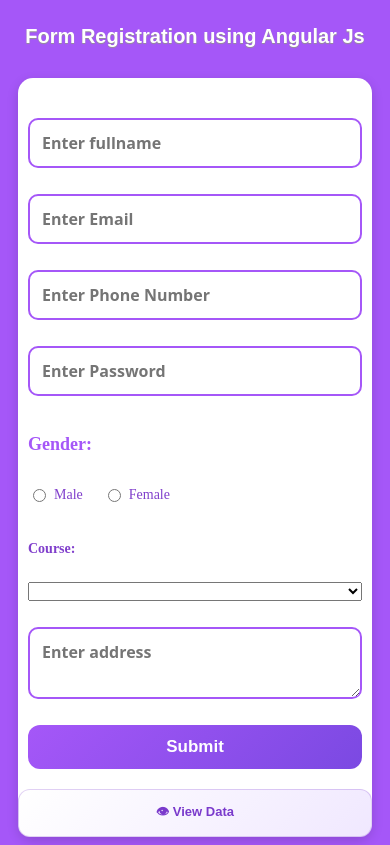
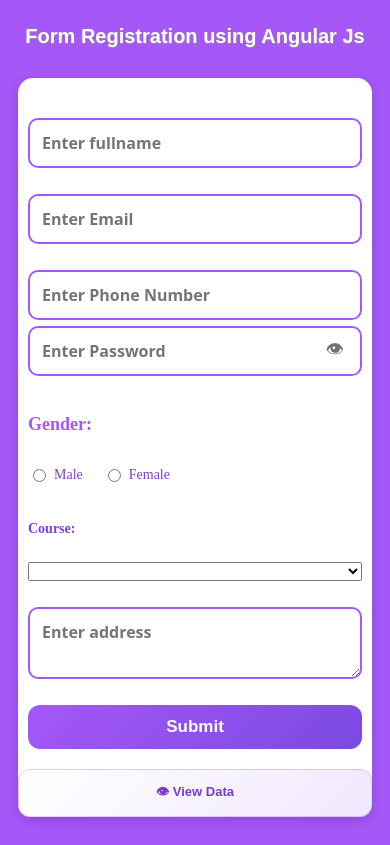
Before and after one commit to Yash090706/AngularJs-Crud-Operation, a plain HTML site: page frontend/index.html in a window 390 px wide. Drawn offline with nearby package versions, Linux system fonts and the light colour scheme.

Commit message:
Mobile responsive minimal fixes

```diff
--- a/frontend/index.html
+++ b/frontend/index.html
@@ -52,6 +52,7 @@
             ng-show="RegForm.phone.$touched && RegForm.phone.$invalid"
             >Phone Number upto 10 digits allowed</span
           >
+          <div class="password-wrap">
             <input
               type="password"
               placeholder="Enter Password"
@@ -60,6 +61,13 @@
               ng-minlength="8"
               required
             />
+            <button
+              class="password-toggle"
+              type="button"
+              aria-label="Toggle password visibility"
+              onclick="const p=this.previousElementSibling; p.type = p.type === 'password' ? 'text' : 'password'; this.textContent = p.type === 'password' ? '👁' : '🙈';"
+            >👁</button>
+          </div>
           <span
             class="error"
             ng-show="RegForm.password.$touched && RegForm.password.$invalid"
```
Lines whose indentation alone changed are shown as unchanged.
